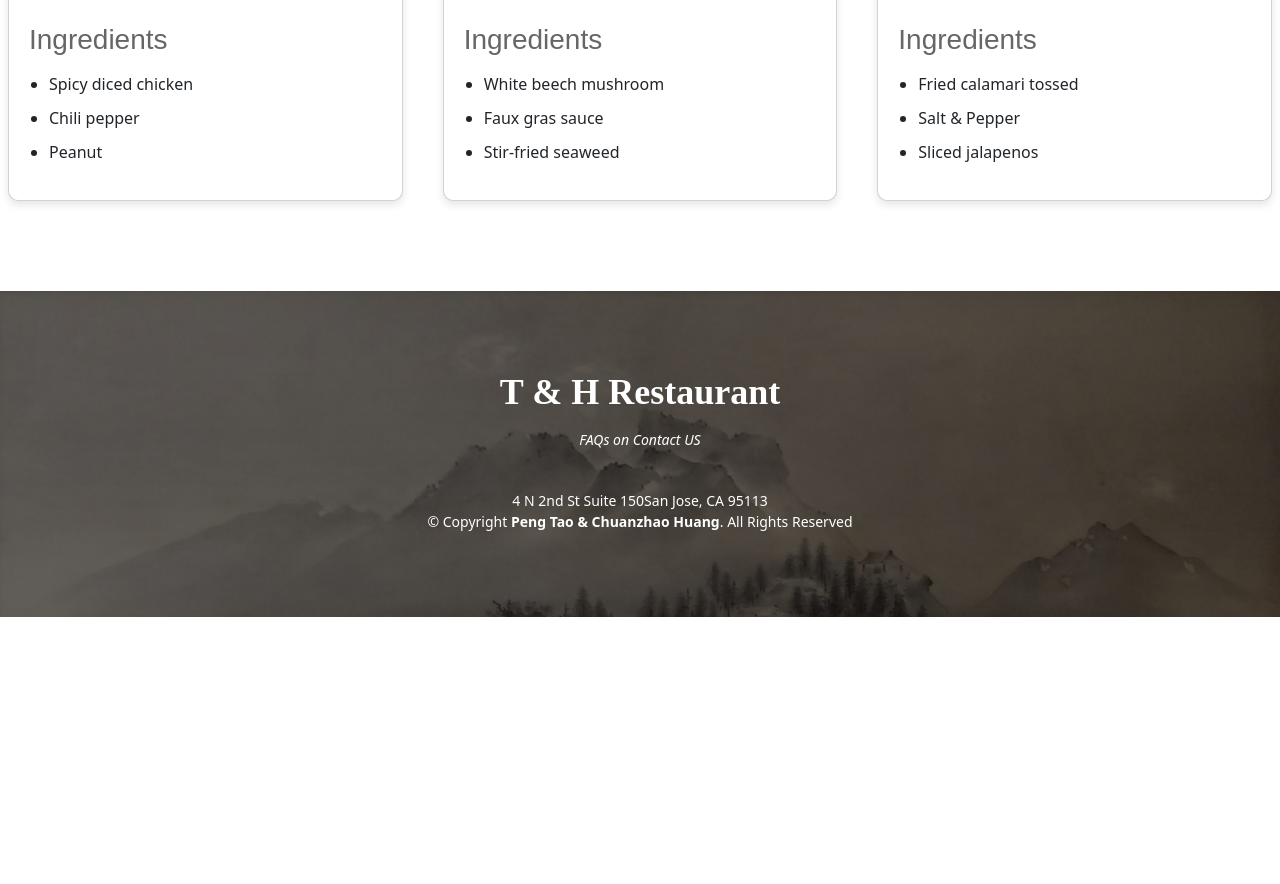
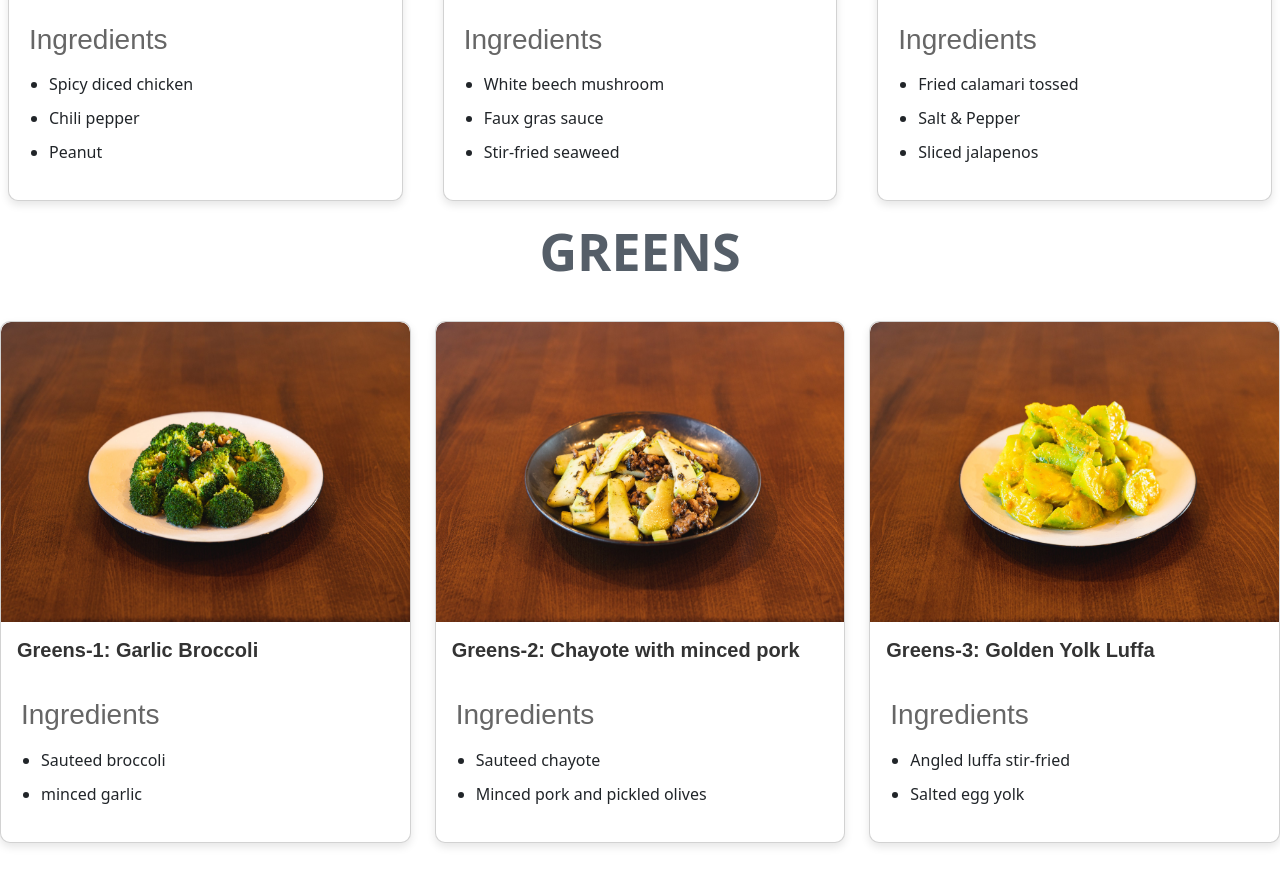
Before and after one commit to zexigong-ne/T-H.Restaurant.github.io, a website: page public/menu.html in a window 1280 px wide. Shown: the part 2596-3480 px from the top of the page. Before the commit the page ends 3213 px from the top, so only its background shows below. Drawn offline with nearby package versions, Linux system fonts and the light colour scheme.

Commit message:
13th, update menu page

```diff
--- a/public/css/style.css
+++ b/public/css/style.css
@@ -284,6 +284,28 @@ section {
   color: #333; /* Dark text color */
 }
 
+/* Styling for the course name/title */
+.Menu .Greens-1 {
+  margin: 16px;
+  font-size: 1.25em;
+  color: #333; /* Dark text color */
+}
+
+/* Styling for the course name/title */
+.Menu .Greens-2 {
+  margin: 16px;
+  font-size: 1.25em;
+  color: #333; /* Dark text color */
+}
+
+/* Styling for the course name/title */
+.Menu .Greens-3 {
+  margin: 16px;
+  font-size: 1.25em;
+  color: #333; /* Dark text color */
+}
+
+
 .Menu .card-body {
   padding: 20px;
   font-size: 1em;
--- a/public/menu.html
+++ b/public/menu.html
@@ -34,9 +34,7 @@
             >
           </li>
           <li>
-            <a class="nav-link scrollto" href="information.html"
-              >Information</a
-            >
+            <a class="nav-link scrollto" href="information.html">Information</a>
           </li>
           <li><a class="nav-link scrollto" href="menu.html">Menu</a></li>
           <li><a class="nav-link scrollto" href="shop.html">Shop</a></li>
@@ -57,7 +55,7 @@
     <!-- End Background -->
 
     <main id="main">
-      <!-- ======== Food Menu ======== -->
+      <!-- ======== Appetizer Menu ======== -->
       <section id="Menu" class="Menu">
         <div class="container">
           <div class="section-title">
@@ -89,7 +87,7 @@
               </div>
               <!-- / card -->
             </div>
-            <!-- / Course 1 -->
+            <!-- / Appetizer 1 -->
 
             <div class="Appetizer col-4">
               <div class="card">
@@ -116,7 +114,7 @@
               </div>
               <!-- / card -->
             </div>
-            <!-- / Course 2 -->
+            <!-- / Appetizer 2 -->
 
             <div class="Appetizer col-4">
               <div class="card">
@@ -143,10 +141,11 @@
               </div>
               <!-- / card -->
             </div>
-            <!-- / Course 3 -->
+            <!-- / Appetizer 3 -->
           </div>
         </div>
 
+        <!-- ======== Food Menu ======== -->
         <div class="section-title">
           <span>Food Menu</span>
         </div>
@@ -313,6 +312,90 @@
           </div>
           <!-- / Course 6 -->
         </div>
+
+        <!-- ======== Greens Menu ======== -->
+        <div class="section-title">
+          <span>Greens</span>
+        </div>
+        <div id="Greens" class="row">
+          <div class="Greens col-4">
+            <div class="card">
+              <img
+                class="card-img-top"
+                src="./img/food/food12.jpg"
+                alt="Greens 1 Picture"
+              />
+
+              <h2 class="Greens-1">
+                <strong>Greens-1: Garlic Broccoli </strong>
+              </h2>
+
+              <div class="card-body">
+                <div class="Ingredients">
+                  <h3>Ingredients</h3>
+                  <ul>
+                    <li>Sauteed broccoli</li>
+                    <li>minced garlic</li>
+                  </ul>
+                </div>
+              </div>
+            </div>
+            <!-- / card -->
+          </div>
+          <!-- / Greens 1 -->
+
+          <div class="Greens col-4">
+            <div class="card">
+              <img
+                class="card-img-top"
+                src="./img/food/food17.jpg"
+                alt="Greens 2 Picture"
+              />
+
+              <h2 class="Greens-2">
+                <strong>Greens-2: Chayote with minced pork </strong>
+              </h2>
+
+              <div class="card-body">
+                <div class="Ingredients">
+                  <h3>Ingredients</h3>
+                  <ul>
+                    <li>Sauteed chayote</li>
+                    <li>Minced pork and pickled olives</li>
+                  </ul>
+                </div>
+              </div>
+            </div>
+            <!-- / card -->
+          </div>
+          <!-- / Greens 2 -->
+
+          <div class="Greens col-4">
+            <div class="card">
+              <img
+                class="card-img-top"
+                src="./img/food/food16.jpg"
+                alt="Greens 3 Picture"
+              />
+
+              <h2 class="Greens-2">
+                <strong>Greens-3: Golden Yolk Luffa </strong>
+              </h2>
+
+              <div class="card-body">
+                <div class="Ingredients">
+                  <h3>Ingredients</h3>
+                  <ul>
+                    <li>Angled luffa stir-fried</li>
+                    <li>Salted egg yolk</li>
+                  </ul>
+                </div>
+              </div>
+            </div>
+            <!-- / card -->
+          </div>
+          <!-- / Greens 3 -->
+        </div>
       </section>
       <!-- End Menu Section -->
     </main>
```
Also changed, not shown: public/img/food/food15.jpg (added), public/img/food/food16.jpg (added), public/img/food/food17.jpg (added), 2 other files.
